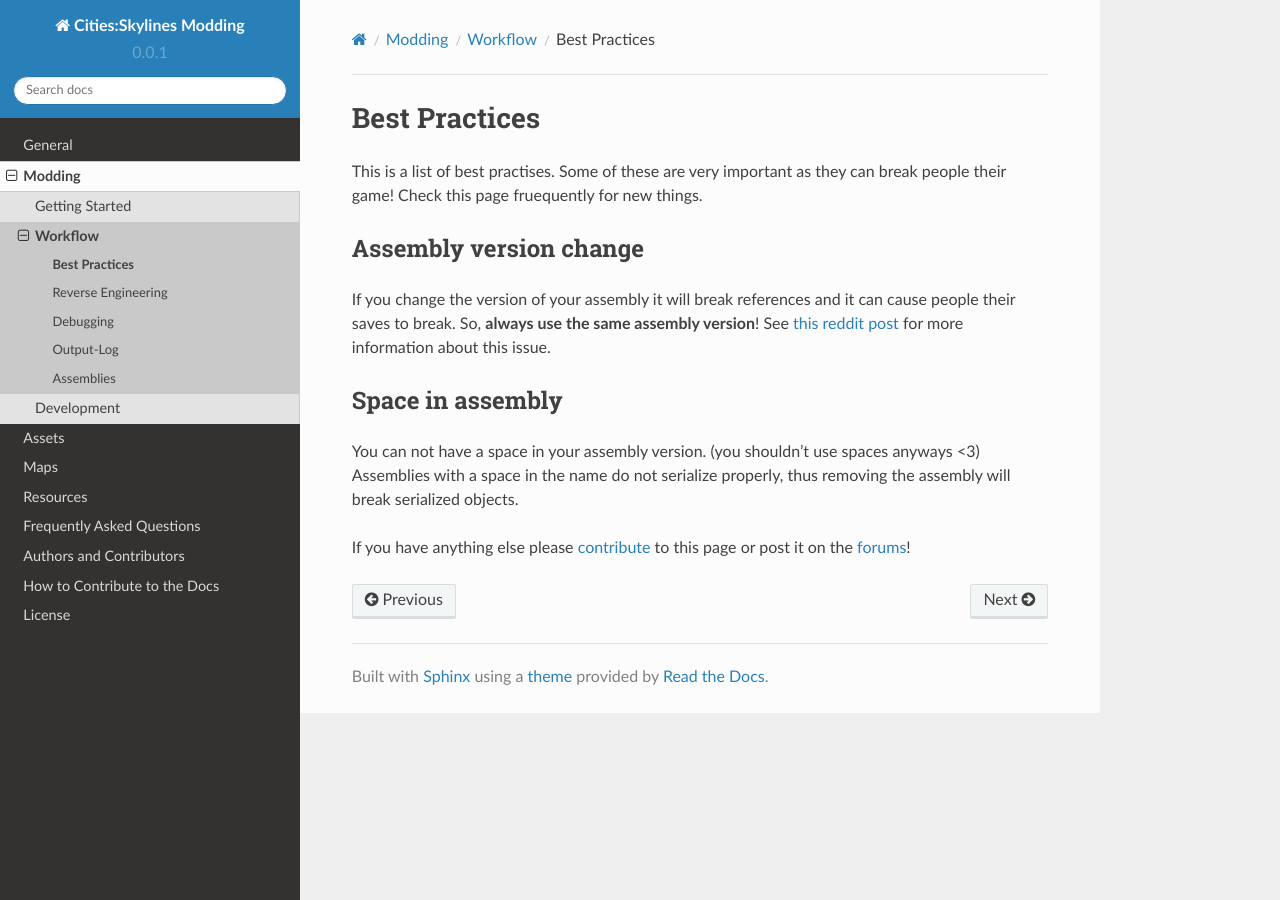
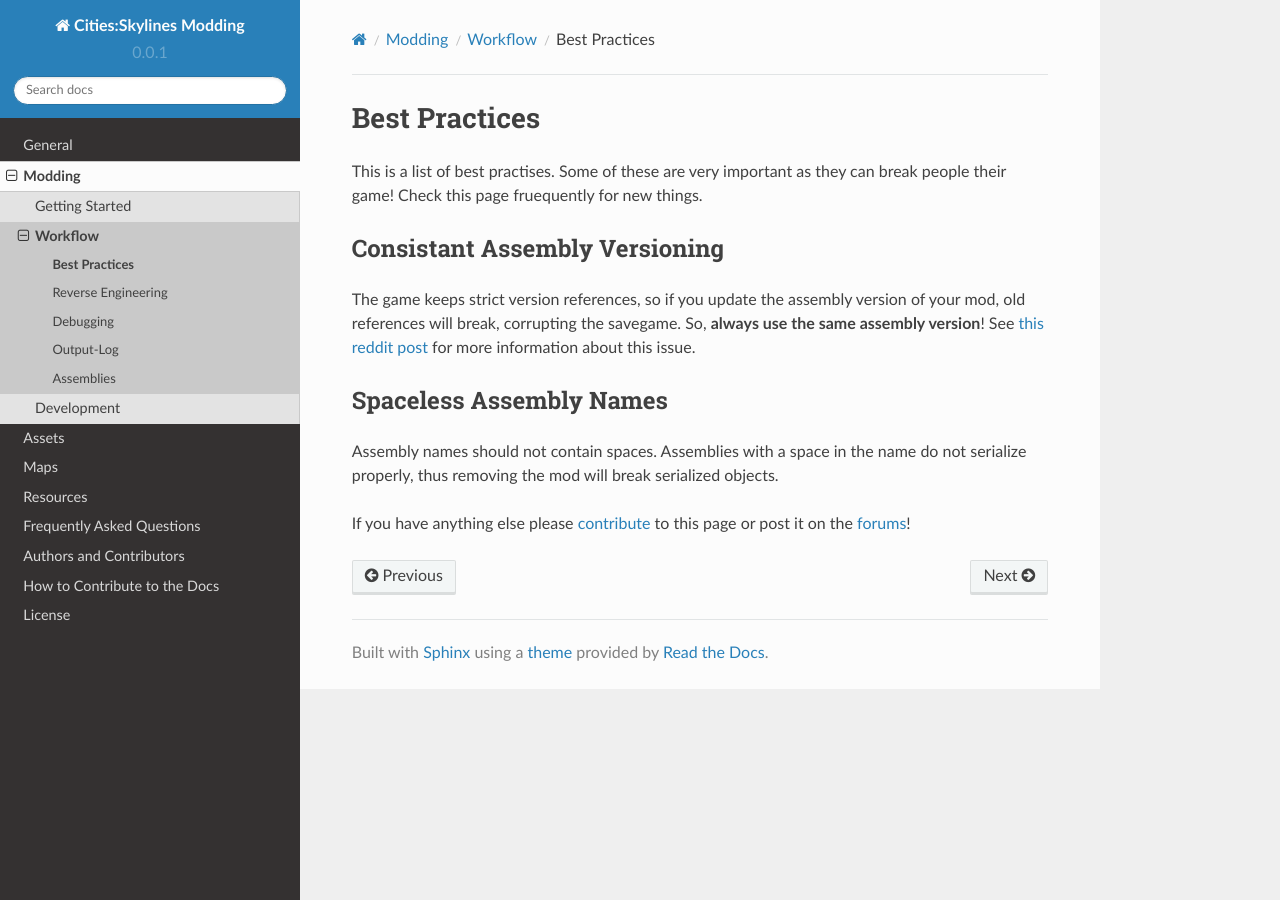
Before and after one commit to SkylinesModding/Docs, a Sphinx documentation site: the page built from docs/source/modding/Workflow/Best-Practices.rst, in a window 1280 px wide. Built offline with Sphinx 7.4.7 and the Read the Docs theme 2.0.0, drawn with Linux system fonts in a browser that asks for light colours.

Commit message:
Update Best-Practices.rst
Cleaner descriptiongs

```diff
--- a/docs/source/modding/Workflow/Best-Practices.rst
+++ b/docs/source/modding/Workflow/Best-Practices.rst
@@ -5,16 +5,16 @@ This is a list of best practises.
 Some of these are very important as they can break people their game!
 Check this page fruequently for new things.
 
-Assembly version change
+Consistant Assembly Versioning
 ~~~~~~~~~~~~~~
-If you change the version of your assembly it will break references and it can cause people their saves to break.
+The game keeps strict version references, so if you update the assembly version of your mod, old references will break, corrupting the savegame.
 So, **always use the same assembly version**!
 See `this reddit post <http://www.reddit.com/r/CitiesSkylinesModding/comments/2zeiwx/how_i_broke_everyones_savegame_and_fixed_them/>`__ for more information about this issue.
 
-Space in assembly
+Spaceless Assembly Names
 ~~~~~~~~~~~~~~~~~
-You can not have a space in your assembly version. (you shouldn't use spaces anyways <3)
-Assemblies with a space in the name do not serialize properly, thus removing the assembly will break serialized objects.
+Assembly names should not contain spaces.
+Assemblies with a space in the name do not serialize properly, thus removing the mod will break serialized objects.
 
 
 If you have anything else please :doc:`contribute </contributing>` to this page or post it on the `forums <http://www.skylinesmodding.com/c/modding>`__!
```
